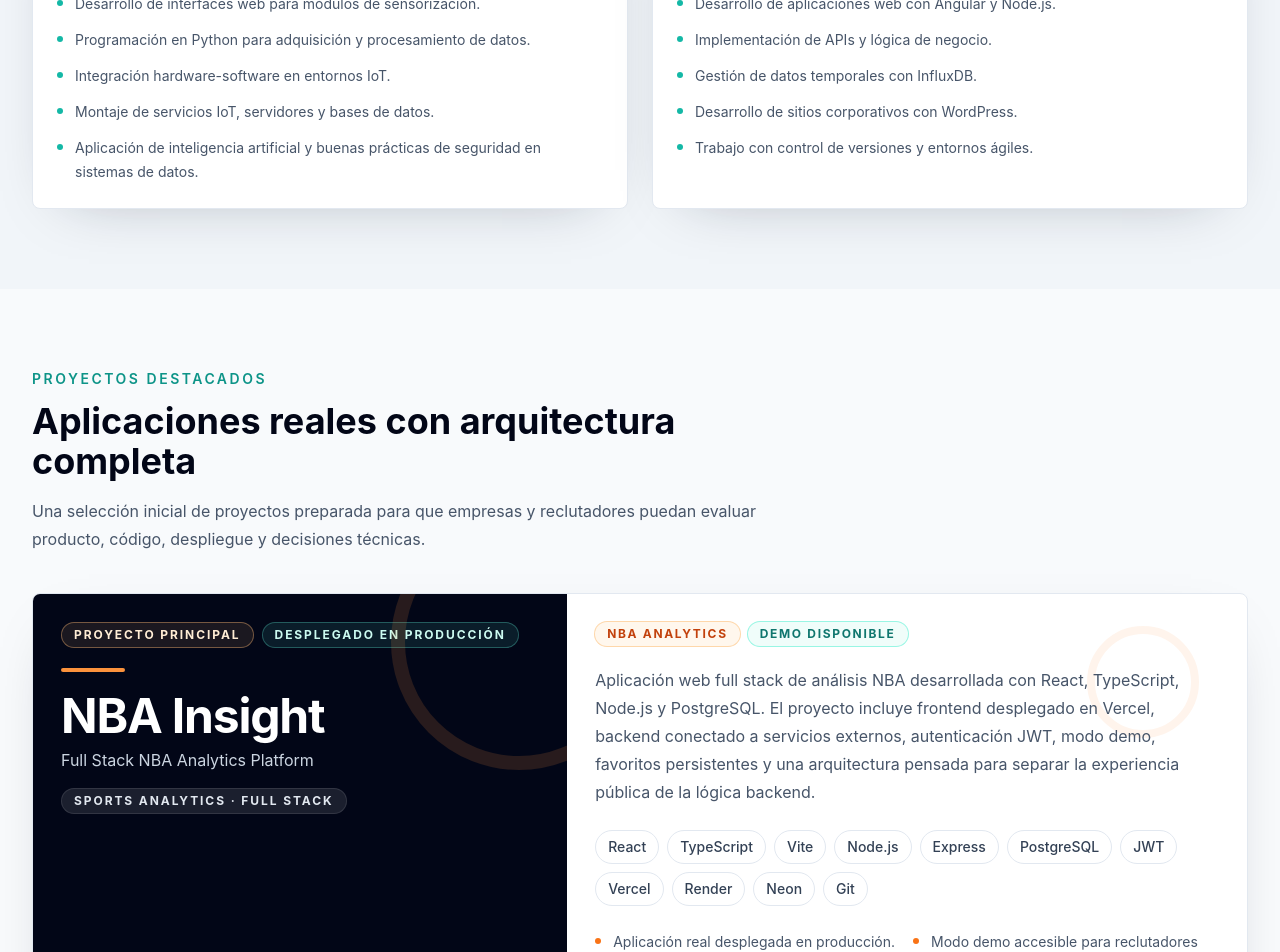
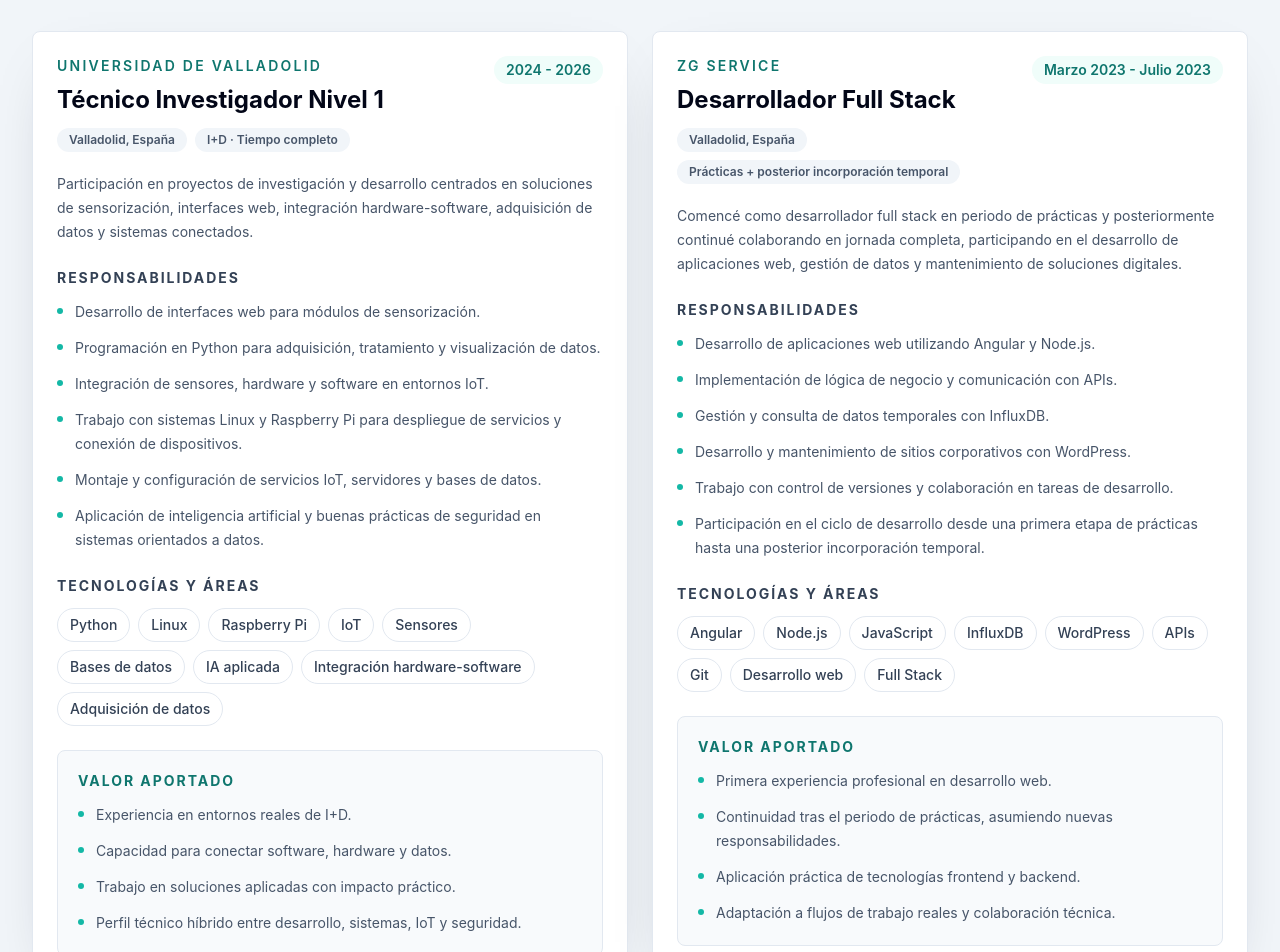
Before and after one commit to Balbib99/balbino-portfolio, a React (Vite) app: page / in a window 1280 px wide. Shown: the part 2620-3572 px from the top of the page. Built offline with nearby package versions, Linux system fonts and the light colour scheme.

Commit message:
Mejora del apartado de experiencia

```diff
--- a/src/components/ExperienceCard.tsx
+++ b/src/components/ExperienceCard.tsx
@@ -1,4 +1,5 @@
 import type { Experience } from "../data/portfolioData";
+import { SkillBadge } from "./SkillBadge";
 
 type ExperienceCardProps = {
   experience: Experience;
@@ -6,22 +7,53 @@ type ExperienceCardProps = {
 
 export const ExperienceCard = ({ experience }: ExperienceCardProps) => (
   <article className="rounded-lg border border-slate-200 bg-white p-6 shadow-soft transition duration-200 hover:-translate-y-1 hover:border-teal-200 dark:border-slate-800 dark:bg-slate-900 dark:hover:border-teal-700">
-    <div className="flex flex-col gap-3 sm:flex-row sm:items-start sm:justify-between">
+    <div className="flex flex-col gap-4 sm:flex-row sm:items-start sm:justify-between">
       <div>
-        <h3 className="text-xl font-bold text-slate-950 dark:text-white">{experience.role}</h3>
-        <p className="mt-1 font-semibold text-teal-700 dark:text-teal-300">{experience.company}</p>
+        <p className="text-sm font-semibold uppercase tracking-[0.16em] text-teal-700 dark:text-teal-300">{experience.company}</p>
+        <h3 className="mt-2 text-2xl font-bold text-slate-950 dark:text-white">{experience.role}</h3>
+        <div className="mt-3 flex flex-wrap gap-2 text-xs font-semibold text-slate-600 dark:text-slate-300">
+          <span className="rounded-full bg-slate-100 px-3 py-1 dark:bg-slate-800">{experience.location}</span>
+          <span className="rounded-full bg-slate-100 px-3 py-1 dark:bg-slate-800">{experience.type}</span>
         </div>
-      <span className="inline-flex rounded-full bg-slate-100 px-3 py-1 text-sm font-semibold text-slate-600 dark:bg-slate-800 dark:text-slate-300">
+      </div>
+      <span className="inline-flex shrink-0 rounded-full bg-teal-50 px-3 py-1 text-sm font-semibold text-teal-700 dark:bg-teal-950/40 dark:text-teal-300">
         {experience.period}
       </span>
     </div>
-    <ul className="mt-5 space-y-3 text-sm leading-6 text-slate-600 dark:text-slate-300">
-      {experience.description.map((item) => (
+
+    <p className="mt-5 text-sm leading-6 text-slate-600 dark:text-slate-300">{experience.summary}</p>
+
+    <div className="mt-6">
+      <h4 className="text-sm font-bold uppercase tracking-[0.14em] text-slate-700 dark:text-slate-200">Responsabilidades</h4>
+      <ul className="mt-3 space-y-3 text-sm leading-6 text-slate-600 dark:text-slate-300">
+        {experience.responsibilities.map((item) => (
           <li key={item} className="flex gap-3">
             <span className="mt-2 h-1.5 w-1.5 shrink-0 rounded-full bg-teal-500" />
             <span>{item}</span>
           </li>
         ))}
       </ul>
+    </div>
+
+    <div className="mt-6">
+      <h4 className="text-sm font-bold uppercase tracking-[0.14em] text-slate-700 dark:text-slate-200">Tecnologías y áreas</h4>
+      <div className="mt-3 flex flex-wrap gap-2">
+        {experience.technologies.map((technology) => (
+          <SkillBadge key={technology} label={technology} />
+        ))}
+      </div>
+    </div>
+
+    <div className="mt-6 rounded-lg border border-slate-200 bg-slate-50 p-5 dark:border-slate-800 dark:bg-slate-950/40">
+      <h4 className="text-sm font-bold uppercase tracking-[0.14em] text-teal-700 dark:text-teal-300">Valor aportado</h4>
+      <ul className="mt-3 grid gap-3 text-sm leading-6 text-slate-600 dark:text-slate-300">
+        {experience.valuePoints.map((point) => (
+          <li key={point} className="flex gap-3">
+            <span className="mt-2 h-1.5 w-1.5 shrink-0 rounded-full bg-teal-500" />
+            <span>{point}</span>
+          </li>
+        ))}
+      </ul>
+    </div>
   </article>
 );
--- a/src/data/portfolioData.ts
+++ b/src/data/portfolioData.ts
@@ -7,7 +7,12 @@ export type Experience = {
   company: string;
   role: string;
   period: string;
-  description: string[];
+  location: string;
+  type: string;
+  summary: string;
+  responsibilities: string[];
+  technologies: string[];
+  valuePoints: string[];
 };
 
 export type CaseStudy = {
@@ -140,24 +145,58 @@ export const experiences: Experience[] = [
     company: "Universidad de Valladolid",
     role: "Técnico Investigador Nivel 1",
     period: "2024 - 2026",
-    description: [
+    location: "Valladolid, España",
+    type: "I+D · Tiempo completo",
+    summary:
+      "Participación en proyectos de investigación y desarrollo centrados en soluciones de sensorización, interfaces web, integración hardware-software, adquisición de datos y sistemas conectados.",
+    responsibilities: [
       "Desarrollo de interfaces web para módulos de sensorización.",
-      "Programación en Python para adquisición y procesamiento de datos.",
-      "Integración hardware-software en entornos IoT.",
-      "Montaje de servicios IoT, servidores y bases de datos.",
-      "Aplicación de inteligencia artificial y buenas prácticas de seguridad en sistemas de datos.",
+      "Programación en Python para adquisición, tratamiento y visualización de datos.",
+      "Integración de sensores, hardware y software en entornos IoT.",
+      "Trabajo con sistemas Linux y Raspberry Pi para despliegue de servicios y conexión de dispositivos.",
+      "Montaje y configuración de servicios IoT, servidores y bases de datos.",
+      "Aplicación de inteligencia artificial y buenas prácticas de seguridad en sistemas orientados a datos.",
+    ],
+    technologies: [
+      "Python",
+      "Linux",
+      "Raspberry Pi",
+      "IoT",
+      "Sensores",
+      "Bases de datos",
+      "IA aplicada",
+      "Integración hardware-software",
+      "Adquisición de datos",
+    ],
+    valuePoints: [
+      "Experiencia en entornos reales de I+D.",
+      "Capacidad para conectar software, hardware y datos.",
+      "Trabajo en soluciones aplicadas con impacto práctico.",
+      "Perfil técnico híbrido entre desarrollo, sistemas, IoT y seguridad.",
     ],
   },
   {
     company: "ZG Service",
     role: "Desarrollador Full Stack",
     period: "Marzo 2023 - Julio 2023",
-    description: [
-      "Desarrollo de aplicaciones web con Angular y Node.js.",
-      "Implementación de APIs y lógica de negocio.",
-      "Gestión de datos temporales con InfluxDB.",
-      "Desarrollo de sitios corporativos con WordPress.",
-      "Trabajo con control de versiones y entornos ágiles.",
+    location: "Valladolid, España",
+    type: "Prácticas + posterior incorporación temporal",
+    summary:
+      "Comencé como desarrollador full stack en periodo de prácticas y posteriormente continué colaborando en jornada completa, participando en el desarrollo de aplicaciones web, gestión de datos y mantenimiento de soluciones digitales.",
+    responsibilities: [
+      "Desarrollo de aplicaciones web utilizando Angular y Node.js.",
+      "Implementación de lógica de negocio y comunicación con APIs.",
+      "Gestión y consulta de datos temporales con InfluxDB.",
+      "Desarrollo y mantenimiento de sitios corporativos con WordPress.",
+      "Trabajo con control de versiones y colaboración en tareas de desarrollo.",
+      "Participación en el ciclo de desarrollo desde una primera etapa de prácticas hasta una posterior incorporación temporal.",
+    ],
+    technologies: ["Angular", "Node.js", "JavaScript", "InfluxDB", "WordPress", "APIs", "Git", "Desarrollo web", "Full Stack"],
+    valuePoints: [
+      "Primera experiencia profesional en desarrollo web.",
+      "Continuidad tras el periodo de prácticas, asumiendo nuevas responsabilidades.",
+      "Aplicación práctica de tecnologías frontend y backend.",
+      "Adaptación a flujos de trabajo reales y colaboración técnica.",
     ],
   },
 ];
--- a/src/sections/Experience.tsx
+++ b/src/sections/Experience.tsx
@@ -5,7 +5,11 @@ import { experiences } from "../data/portfolioData";
 export const Experience = () => (
   <section id="experiencia" className="bg-slate-100 px-4 py-20 transition-colors duration-300 dark:bg-slate-900/40 sm:px-6 lg:px-8">
     <div className="mx-auto max-w-7xl">
-      <SectionTitle eyebrow="Experiencia" title="Trabajo en desarrollo, datos e integración" />
+      <SectionTitle
+        eyebrow="Experiencia"
+        title="Experiencia en desarrollo, datos e integración"
+        description="He trabajado en entornos reales desarrollando soluciones web, sistemas de sensorización, integración hardware-software, servicios IoT y herramientas orientadas a la visualización y gestión de datos."
+      />
       <div className="grid gap-6 lg:grid-cols-2">
         {experiences.map((experience) => (
           <ExperienceCard key={`${experience.company}-${experience.role}`} experience={experience} />
```
Lines whose indentation alone changed are shown as unchanged.
